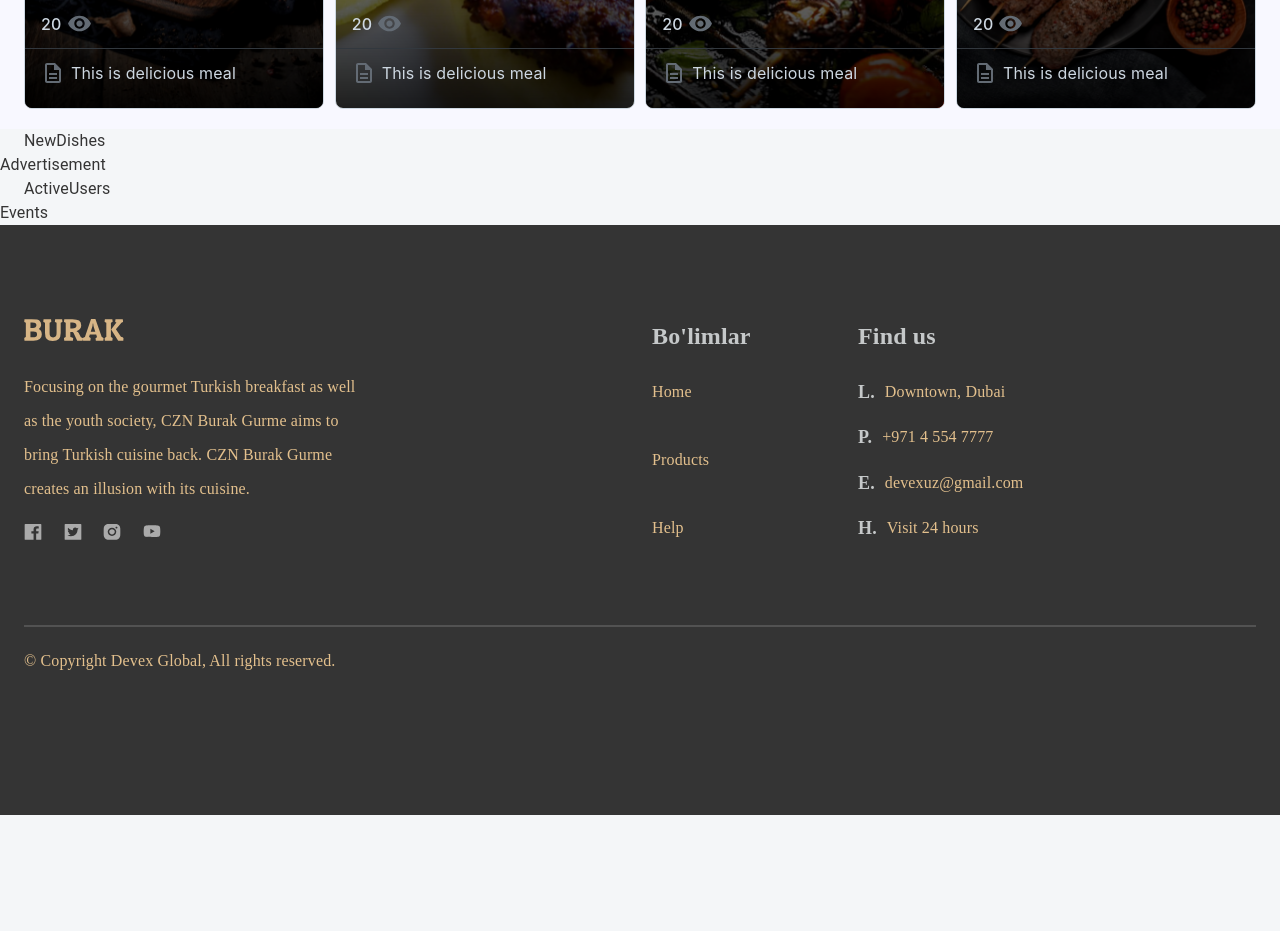
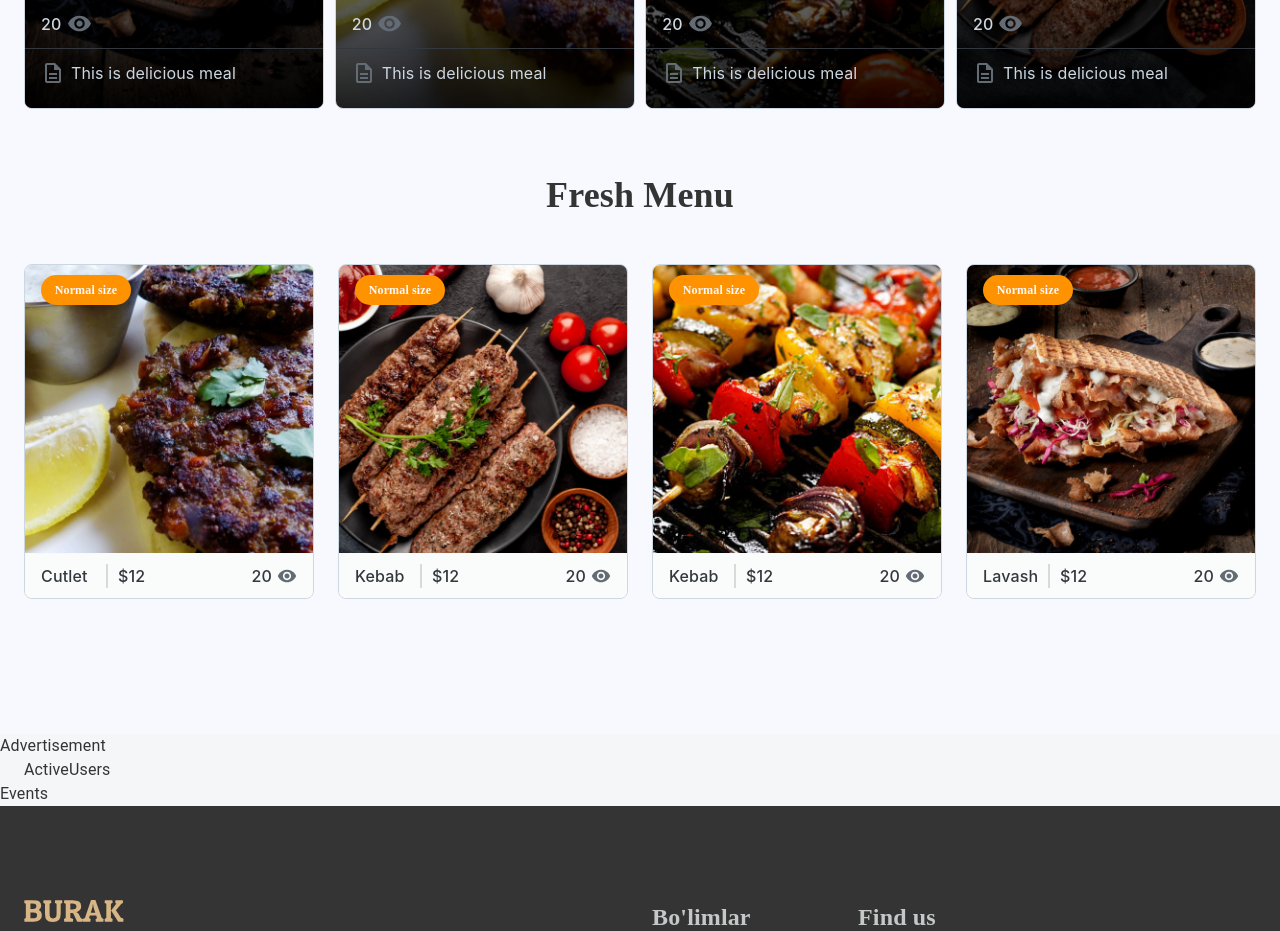
Before and after one commit to jamolkhon06/burak-react, a React (Create React App) app: page / in a window 1280 px wide. Shown: the part 1460-2391 px from the top of the page. Before the commit the page ends 2275 px from the top, so only its background shows below. Built offline with nearby package versions, Linux system fonts and the light colour scheme.

Commit message:
feat: develop newDishes sectional component

```diff
--- a/package.json
+++ b/package.json
@@ -5,9 +5,9 @@
   "dependencies": {
     "@emotion/react": "^11.14.0",
     "@emotion/styled": "^11.14.1",
-    "@mui/icons-material": "^5.18.0",
+    "@mui/icons-material": "^5.8.4",
     "@mui/joy": "^5.0.0-beta.52",
-    "@mui/material": "^5.18.0",
+    "@mui/material": "^5.5.0",
     "@reduxjs/toolkit": "^1.8.1",
     "@testing-library/jest-dom": "^4.2.4",
     "@testing-library/react": "^9.5.0",
--- a/src/app/screens/homePage/NewDishes.tsx
+++ b/src/app/screens/homePage/NewDishes.tsx
@@ -1,10 +1,62 @@
 import React from "react";
-import { Container } from "@mui/material";
+import { Box, Container, Stack } from "@mui/material";
+import AspectRatio from "@mui/joy/AspectRatio";
+import Card from "@mui/joy/Card";
+import CardOverflow from "@mui/joy/CardOverflow";
+import Typography from "@mui/joy/Typography";
+import { CssVarsProvider } from "@mui/joy/styles";
+import VisibilityIcon from "@mui/icons-material/Visibility";
+import Divider from "../../components/divider";
+
+const newDishes = [
+    { productName: "Cutlet", imagePath: "/img/cutlet.webp" },
+    { productName: "Kebab", imagePath: "/img/kebab-fresh.webp" },
+    { productName: "Kebab", imagePath: "/img/kebab.webp" },
+    { productName: "Lavash", imagePath: "/img/lavash.webp" },
+]
 
 export default function NewDishes() {
     return (
-        <div>
-            <Container>NewDishes</Container>
+        <div className="new-products-frame">
+            <Container>
+                <Stack className="main">
+                    <Box className="category-title">Fresh Menu</Box>
+                    <Stack className="cards-frame">
+                        <CssVarsProvider>
+                            {newDishes.map((ele, index) => {
+                                return (
+                                    <Card key={index} variant="outlined" className="card">
+                                        <CardOverflow>
+                                            <div className="product-sale">Normal size</div>
+                                            <AspectRatio ratio="1">
+                                                <img src={ele.imagePath} alt="" />
+                                            </AspectRatio>
+                                        </CardOverflow>
+
+                                        <CardOverflow variant="soft" className="product-detail">
+                                            <Stack className="info">
+                                                <Stack flexDirection={"row"}>
+                                                    <Typography className="title">
+                                                        {ele.productName}
+                                                    </Typography>
+                                                    <Divider width="2" height="24" bg="#d9d9d9" />
+                                                    <Typography className="price">$12</Typography>
+                                                </Stack>
+                                                <Stack>
+                                                    <Typography className="views">
+                                                        20
+                                                        <VisibilityIcon sx={{ fontSize: 20, marginLeft: "5px" }} />
+                                                    </Typography>
+                                                </Stack>
+                                            </Stack>
+                                        </CardOverflow>
+                                    </Card>
+                                )
+                            })}
+                        </CssVarsProvider>
+                    </Stack>
+                </Stack>
+            </Container>
         </div>
     )
 }
--- a/src/css/home.css
+++ b/src/css/home.css
@@ -92,3 +92,101 @@
     linear-gradient(to top, rgba(0, 0, 0, 0.4), rgba(0, 0, 0, 0) 200px),
     linear-gradient(to top, rgba(0, 0, 0, 0.8), rgba(0, 0, 0, 0) 300px);
 }
+
+/* NEW PRODUCTS */
+.homepage .new-products-frame {
+  width: 100%;
+  height: 605px;
+  background: #f8f8ff;
+  display: flex;
+}
+
+.homepage .main {
+  margin-top: 45px;
+  display: flex;
+  flex-direction: column;
+  align-items: center;
+}
+
+.homepage .new-products-frame .category-title {
+  font-family: "Dancing Script";
+  font-style: normal;
+  font-weight: 700;
+  font-size: 36px;
+  line-height: 43px;
+}
+
+.homepage .new-products-frame .main .cards-frame {
+  width: 100%;
+  margin: 47px 2px 2px 2px;
+  flex-direction: row;
+  justify-content: space-between;
+}
+
+.homepage .new-products-frame .main .card {
+  height: 335px;
+  width: 290px;
+  cursor: pointer;
+}
+
+.homepage .new-products-frame .product-sale {
+  position: absolute;
+  margin-top: 10px;
+  z-index: 100;
+  width: 90px;
+  height: 30px;
+  display: flex;
+  align-items: center;
+  justify-content: center;
+  background: #ff9200;
+  box-shadow: 4px 6px 20px rgba(0, 0, 0, 0.1);
+  border-radius: 25px;
+  font-family: 'Poppins';
+  font-style: normal;
+  font-weight: 600;
+  font-size: 12px;
+  line-height: 21px;
+  color: #f8f8ff;
+}
+
+.homepage .new-products-frame .product-detail {
+  width: auto;
+  height: 49%;
+  display: flex;
+  justify-content: center;
+  margin-top: -12px;
+  border-top: 1px solid;
+  border-color: #f8f8ff;
+  background-color: #fafbfb;
+}
+
+.homepage .new-products-frame .product-detail .info {
+  width: 100%;
+  display: flex;
+  flex-direction: row;
+  justify-content: space-between;
+  align-items: center;
+}
+
+.homepage .new-products-frame .product-detail .title {
+  width: 65px;
+  font-weight: 500;
+}
+
+.homepage .new-products-frame .product-detail .price {
+  margin-left: 10px;
+  width: 20px;
+  font-weight: 500;
+}
+
+.homepage .new-products-frame .product-detail .divider {
+  margin: 0 10px 0 10px;
+  width: 2px;
+  background-color: #d9d9d9;
+}
+
+.homepage .new-products-frame .product-detail .views {
+  display: flex;
+  align-items: center;
+  font-weight: 500;
+}
```
